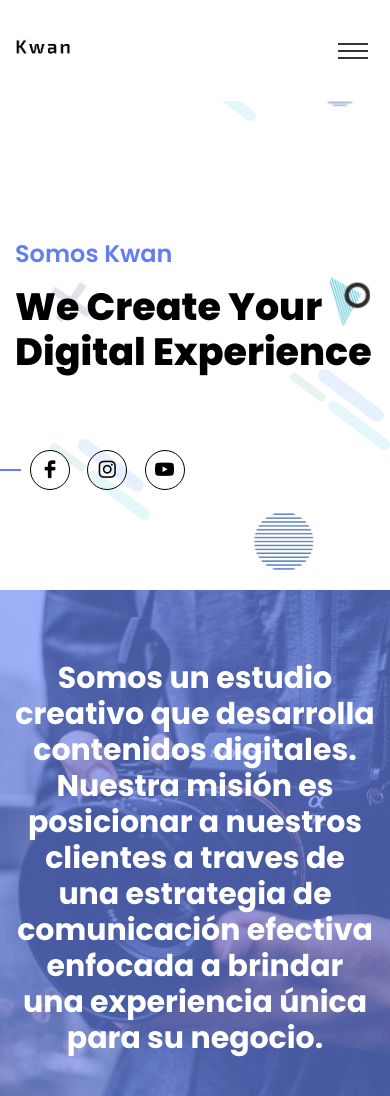
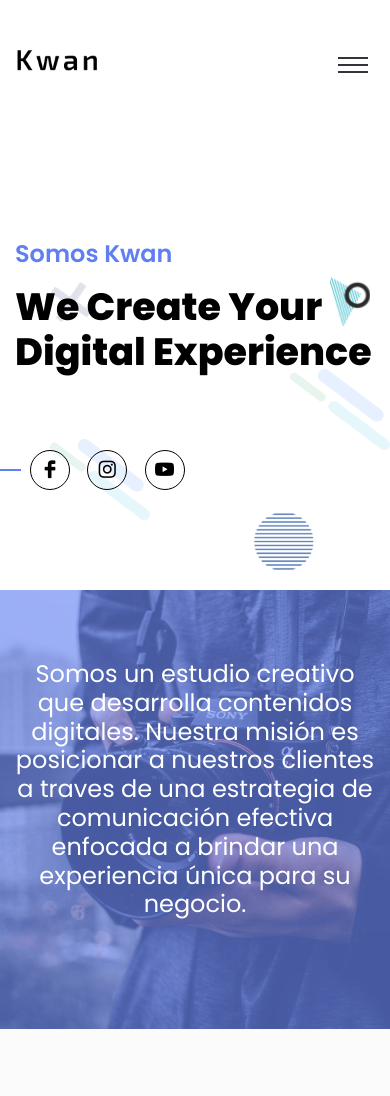
Before and after one commit to ivansch/kwan, a website: page src/public/index.html in a window 390 px wide. Shown: the top 1096 px of the page. Drawn offline with Linux system fonts and the light colour scheme; files whose address does not match are found by name.

Commit message:
Update style.css

```diff
--- a/src/public/assets/css/style.css
+++ b/src/public/assets/css/style.css
@@ -1,35 +1,3 @@
-/*-----------------------------------------------------------------------------------
-
-    Template Name: Unfold - Personal Resume & CV Template
-    Template URI: site.com
-    Description: Unfold Personal Resume & CV Template
-    Author: Uideck
-    Author URI: https://uideck.com/
-    Support: https://uideck.com/support/
-    Version: 1.0
-
------------------------------------------------------------------------------------
-
-    CSS INDEX
-    ===================
-
-    1.COMMON
-	   2.HEADER
-    3.ABOUT
-    4.SERVICES
-    4.CALL TO ACTION
-    5.WORK
-    6.PRICING
-    7.BLOG
-    8.CONTACT
-    9.FOOTER
-    10.PAGE BANNER
-    10.SINGLE BLOG PAGE
-
------------------------------------------------------------------------------------*/
-/*===========================
-    1. COMMON css
-===========================*/
 @import url("https://fonts.googleapis.com/css?family=Poppins:400,500,600,700,800");
 
 body {
@@ -113,7 +81,7 @@
 }
 
 .Klogos {
-  width: 56px;
+  width: 84px;
 }
 
 p {
@@ -599,7 +567,7 @@
 }
 
 .navigation.sticky {
-  padding: 20px 0;
+  padding: 0px 0;
   -webkit-transition: all 0.3s ease-out 0s;
   -moz-transition: all 0.3s ease-out 0s;
   -ms-transition: all 0.3s ease-out 0s;
@@ -1302,15 +1270,16 @@
 }
 
 .call-action-content .action-title {
-  font-size: 45px;
-  font-weight: 700;
+  font-size: 32px;
+  font-weight: 600;
   color: #fff;
   padding-bottom: 30px;
 }
 
 @media (max-width: 767px) {
   .call-action-content .action-title {
-    font-size: 30px;
+    font-size: 24px;
+    font-weight: 400;
   }
 }
 
@@ -2495,5 +2464,3 @@
   line-height: 54px;
   cursor: pointer;
 }
-
-/*# sourceMappingURL=style.css.map */
```
